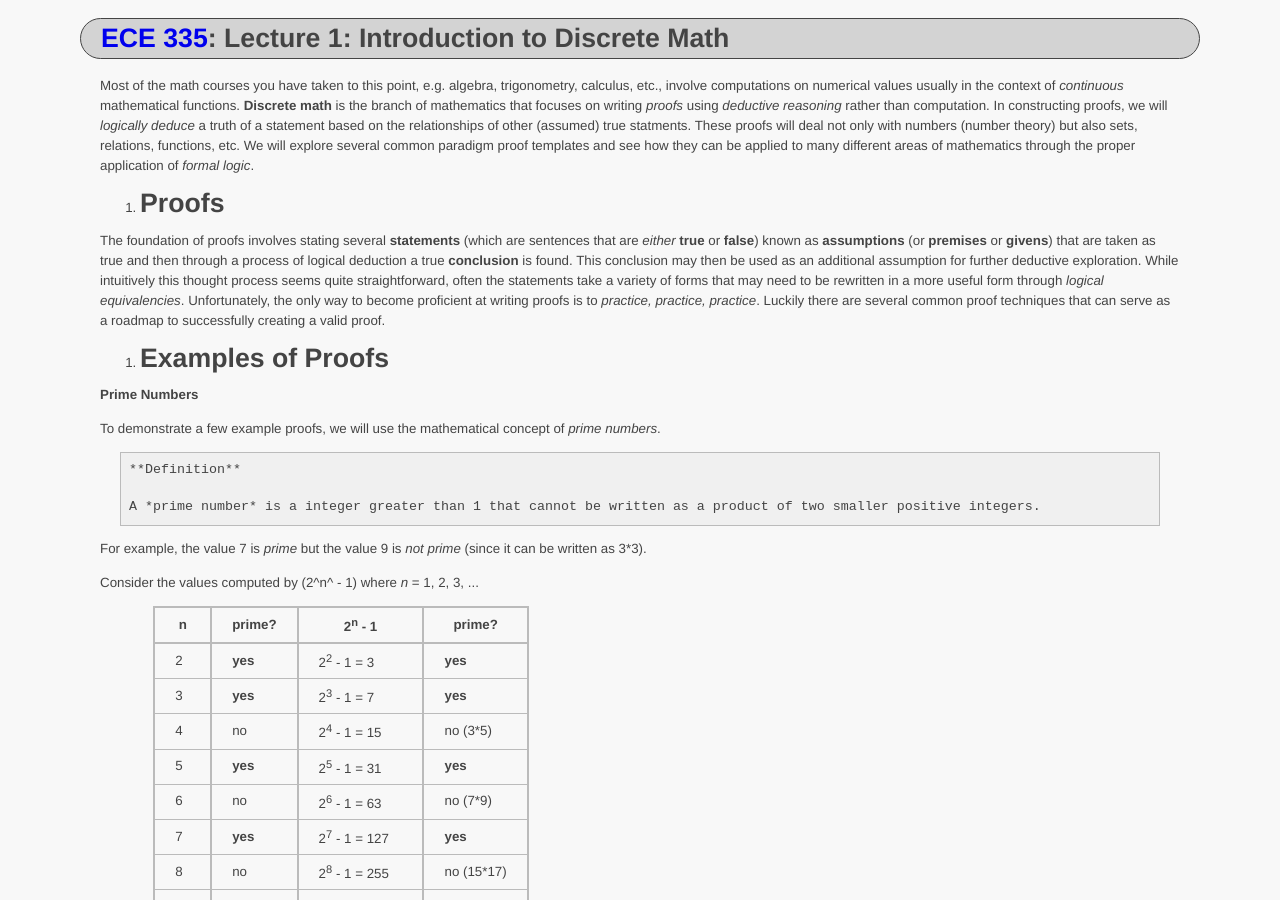
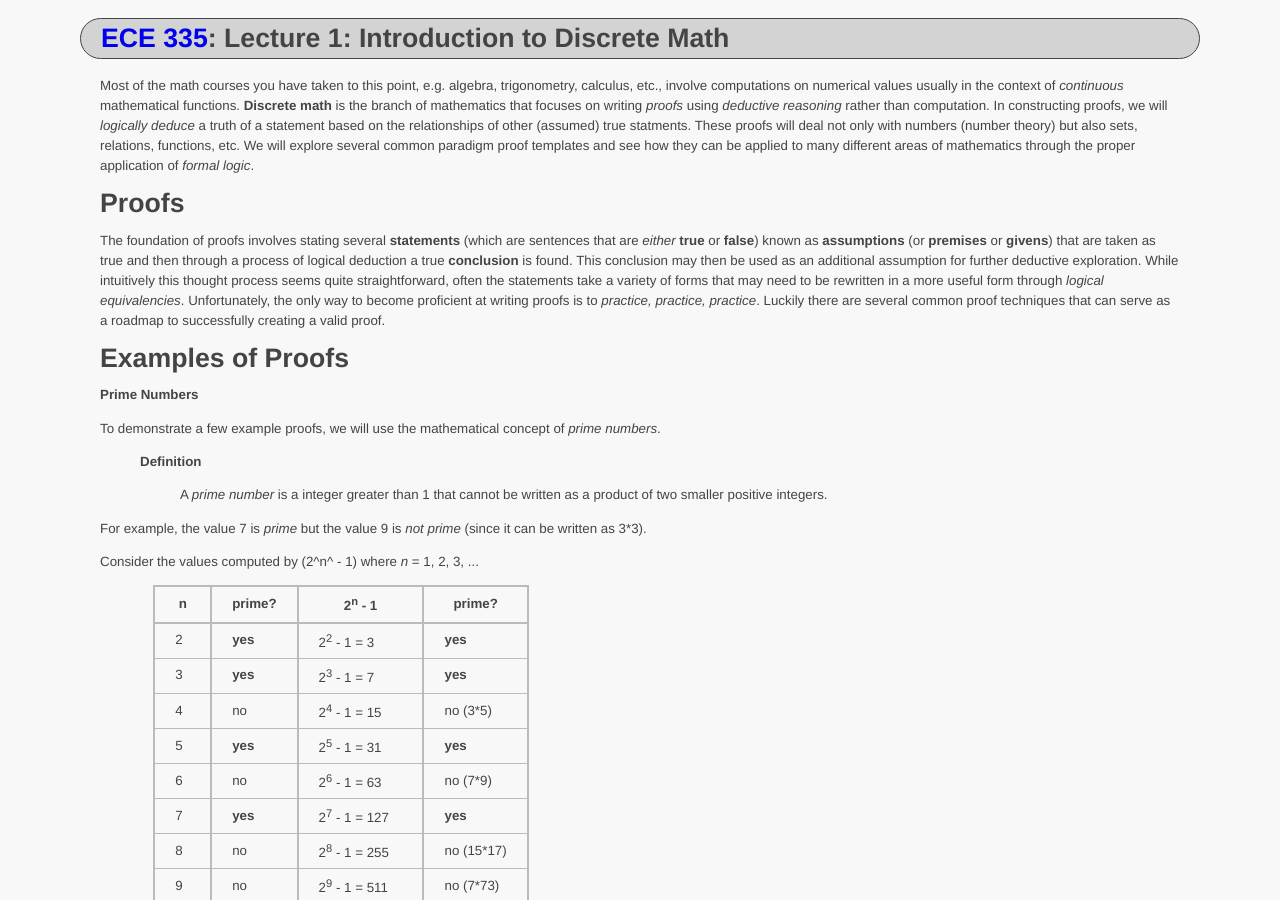
Before and after one commit to ycpcs/ece335-summer2019, a Jekyll site: the page built from lectures/lecture01.md, in a window 1280 px wide and 900 px high. Built offline with Jekyll 4.4.1, drawn with Linux system fonts in a browser that asks for light colours.

```diff
--- a/lectures/lecture01.md
+++ b/lectures/lecture01.md
@@ -39,9 +39,9 @@ roadmap to successfully creating a valid proof.
 To demonstrate a few example proofs, we will use the mathematical
 concept of *prime numbers*.
 
-    **Definition**
+> **Definition**
 
-    A *prime number* is a integer greater than 1 that cannot be written as a product of two smaller positive integers.
+> > A *prime number* is a integer greater than 1 that cannot be written as a product of two smaller positive integers.
 
 
 For example, the value 7 is *prime* but the value 9 is *not prime*
```
Also changed, not shown: other parts of lectures/lecture01.md (+2 -2 lines).
